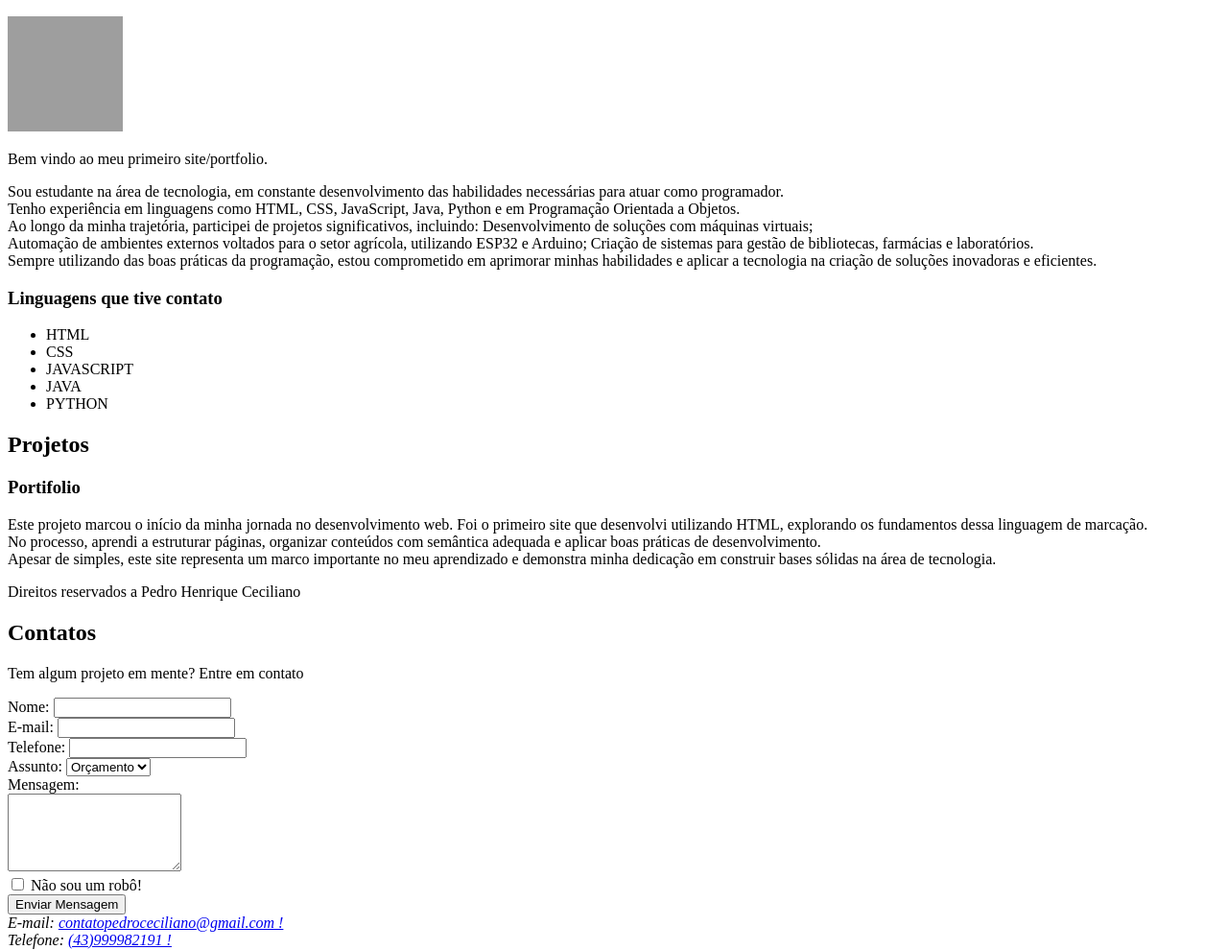
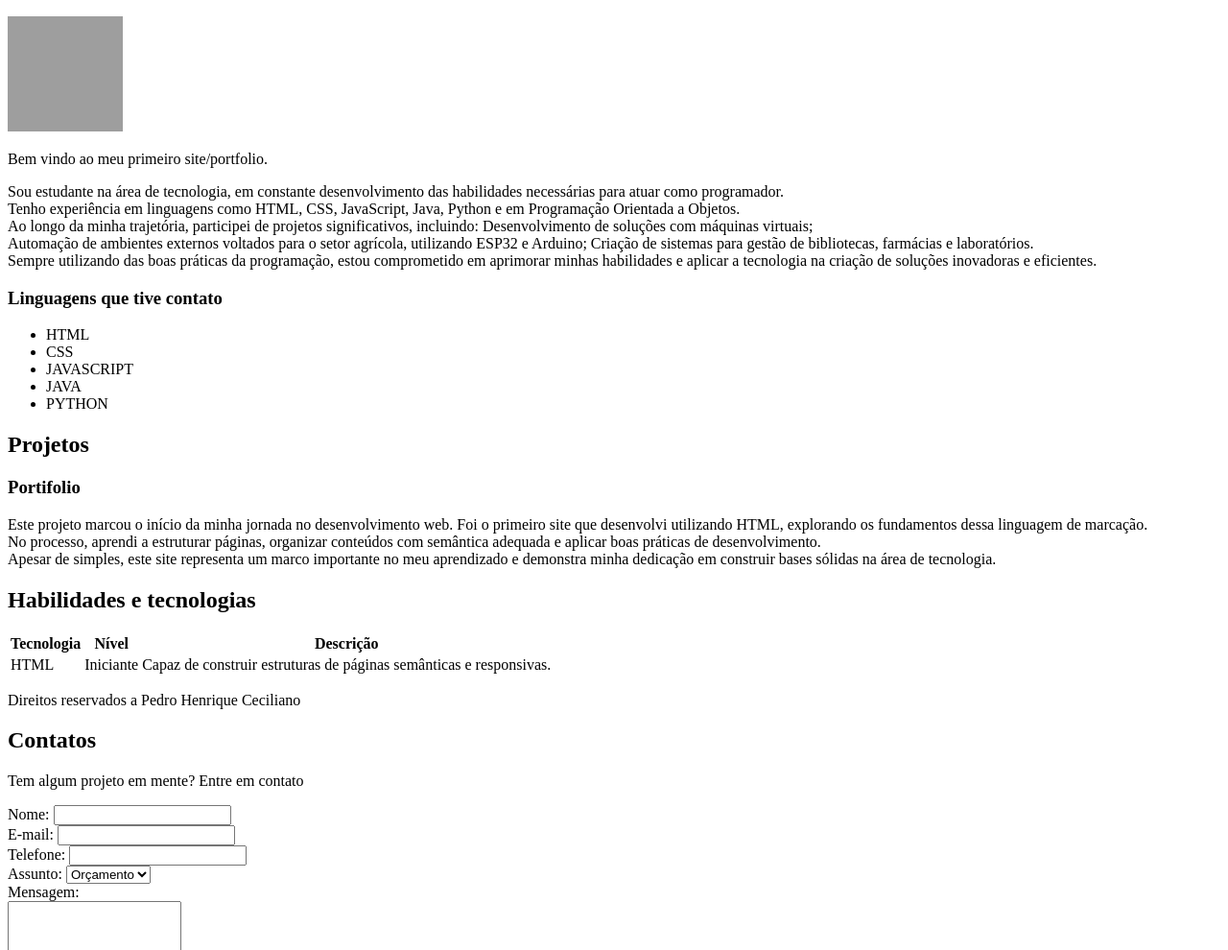
Before and after one commit to phdceciliano/first-HTML-website-CSS-JavaScript, a plain HTML site: page index.html in a window 1280 px wide. Shown: the part 110-1100 px from the top of the page at 96% size. Drawn offline with Linux system fonts and the light colour scheme; grey boxes are pictures that could not be loaded.

Commit message:
Adição de tabela

```diff
--- a/index.html
+++ b/index.html
@@ -69,6 +69,27 @@
         </p>
       </article>
     </section>
+    <section id="habilidades">
+      <h2>Habilidades e tecnologias</h2>
+      <table>
+        <thead>
+          <tr>
+            <th>Tecnologia</th>
+            <th>Nível</th>
+            <th>Descrição</th>
+          </tr>
+        </thead>
+        <tbody>
+          <tr>
+            <td>HTML</td>
+            <td>Iniciante</td>
+            <td>
+              Capaz de construir estruturas de páginas semânticas e responsivas.
+            </td>
+          </tr>
+        </tbody>
+      </table>
+    </section>
     <footer>
       <p>Direitos reservados a Pedro Henrique Ceciliano</p>
       <section>
```
